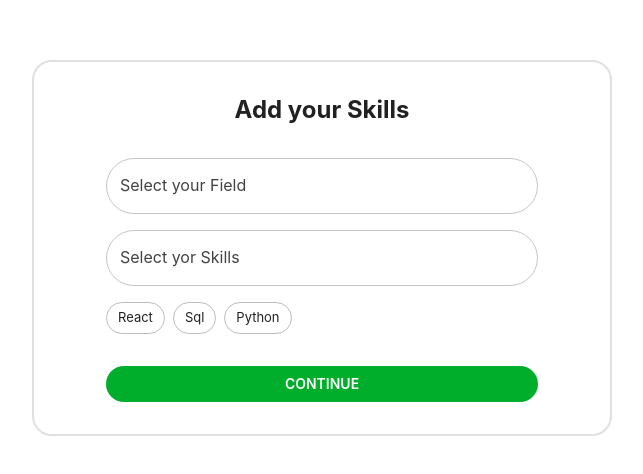
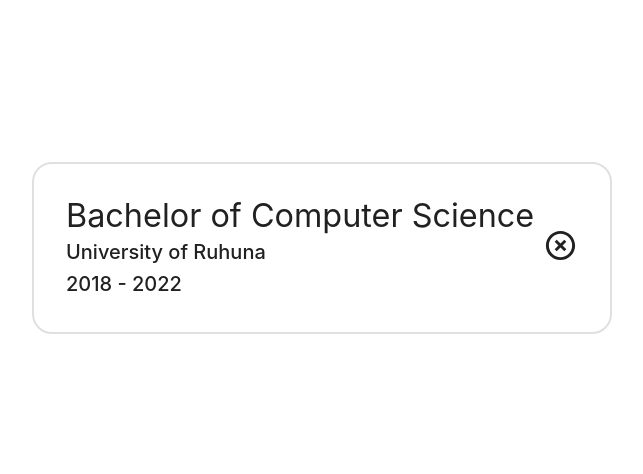
Before and after one commit to zetcco/jobscout-frontend, a React (Create React App) app: page /signup/test/hello in a window 1280 px wide. Shown: the part 152-626 px from the top of the page, without its empty margins (318-961 px from the left). Built offline with nearby package versions, Linux system fonts and the light colour scheme.

Commit message:
Create EducationalCard,Test,Update Home

```diff
--- a/package.json
+++ b/package.json
@@ -5,7 +5,8 @@
   "dependencies": {
     "@emotion/react": "^11.10.5",
     "@emotion/styled": "^11.10.5",
-    "@mui/material": "^5.11.4",
+    "@mui/icons-material": "^5.11.0",
+    "@mui/material": "^5.11.5",
     "@reduxjs/toolkit": "^1.9.1",
     "@testing-library/jest-dom": "^5.16.5",
     "@testing-library/react": "^13.4.0",
--- /dev/null
+++ b/src/components/profile/education/EducationalCard.jsx
@@ -0,0 +1,29 @@
+import React from "react";
+import { Box, Grid, Typography} from "@mui/material"
+import { BasicCard } from "../../BasicCard";
+import HighlightOffIcon from '@mui/icons-material/HighlightOff';
+import CancelSharpIcon from '@mui/icons-material/CancelSharp';
+
+export const EducationalCard = () => {
+    return (
+        <BasicCard>
+            <Grid
+                container
+                direction="row"
+                justifyContent="space-between"
+                alignItems="center"
+                >
+                    <Grid item>
+                        <Box>
+                            <Typography variant="h4">Bachelor of Computer Science</Typography>
+                            <Typography variant="h6">University of Ruhuna</Typography>
+                            <Typography variant="h6">2018 - 2022</Typography>
+                        </Box>
+                    </Grid>
+                    <Grid item>
+                        <HighlightOffIcon fontSize="large"/>
+                    </Grid>
+            </Grid>
+        </BasicCard>
+    )
+}
--- a/src/routes/Home.jsx
+++ b/src/routes/Home.jsx
@@ -1,10 +1,15 @@
 import { Typography } from "@mui/material"
+import { BasicCard } from "../components/BasicCard"
+
 
 export const Home = () => {
 
     return (
         <>
+        <BasicCard>
             <Typography>Home Page</Typography>
+        </BasicCard>
+
         </>
     )
 }
--- a/src/routes/signup/Test/Test.jsx
+++ b/src/routes/signup/Test/Test.jsx
@@ -1,14 +1,13 @@
 import { Grid } from '@mui/material'
 import React from 'react'
-import { JobSeekerProfileCreation } from '../../../components/authentication/JobSeekerProfileCreation'
-import { UploadProfilePictureForm } from '../../../components/authentication/UploadProfilePictureForm'
+import { EducationalCard } from '../../../components/profile/education/EducationalCard'
 
 
 export const Test = () => {
     return (
       <Grid container>
         <Grid item xs={12}>
-          <JobSeekerProfileCreation />
+          <EducationalCard />
         </Grid>
       </Grid>
     )
```
Also changed, not shown: 1 other file (tests, documents, lock files or other folders).
